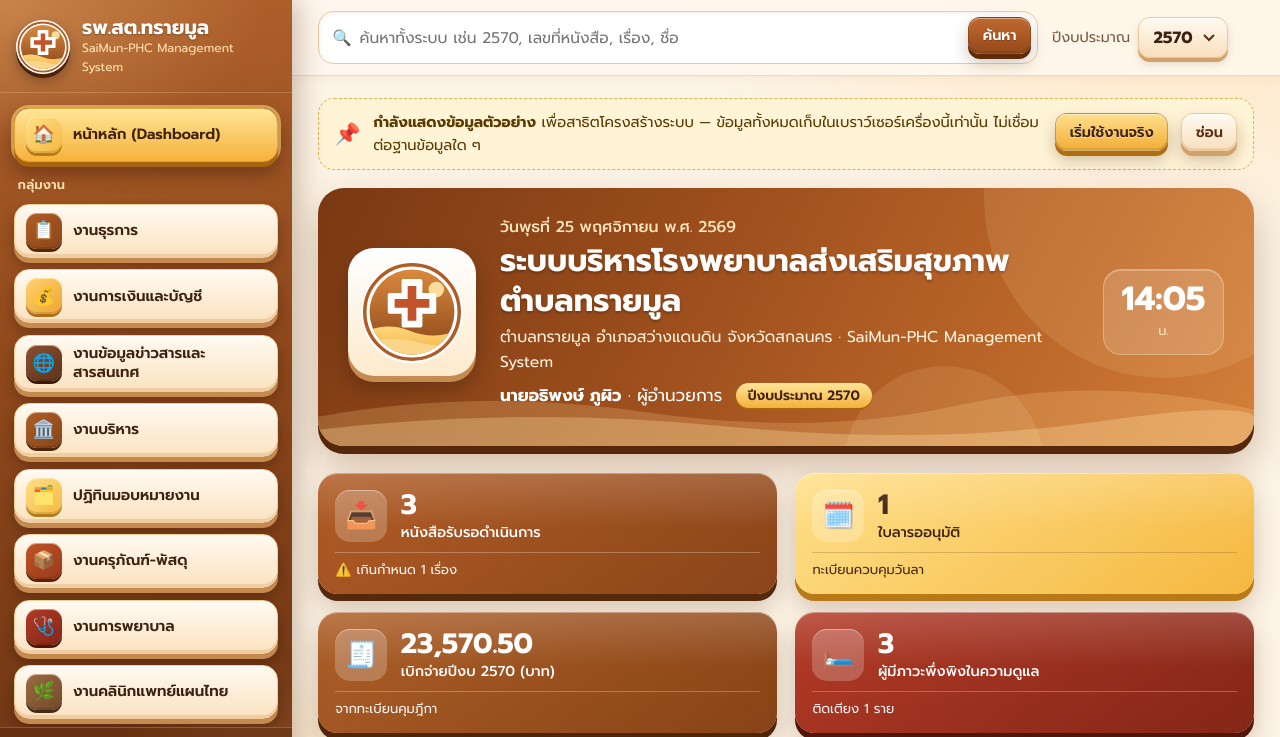
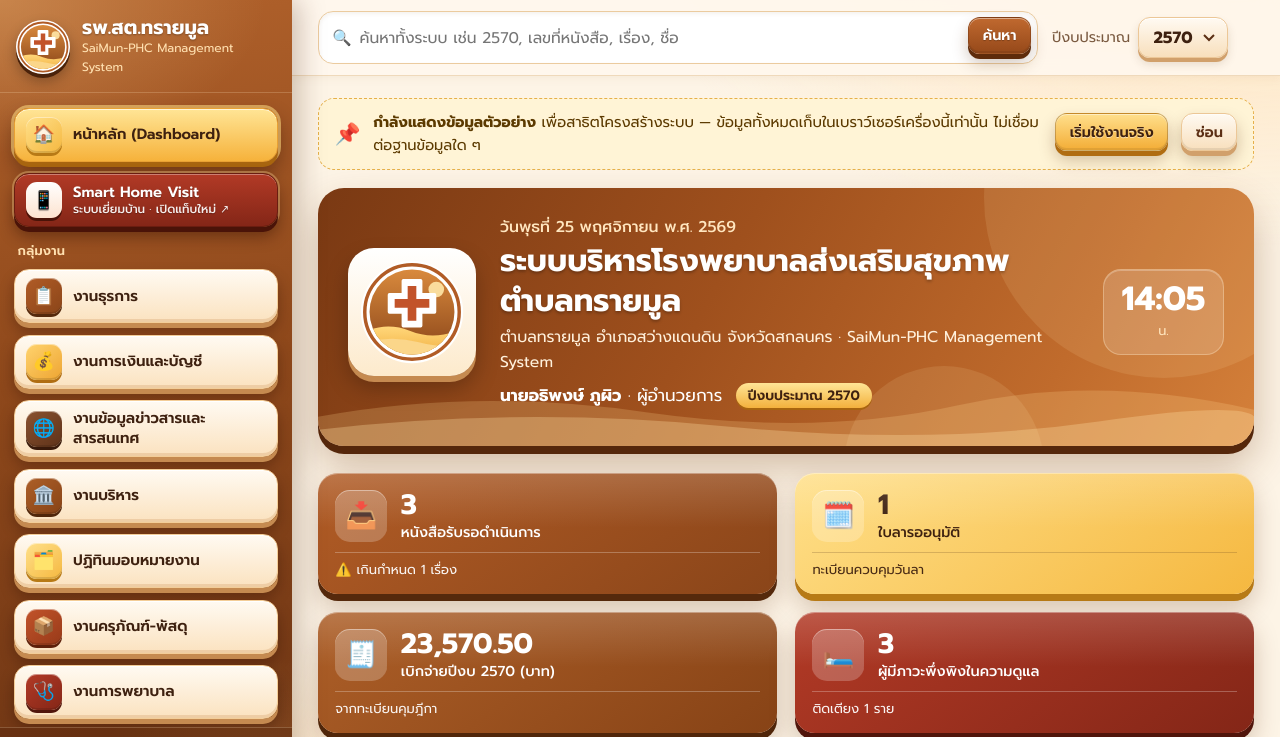
Before and after one commit to Sayemoon-1P/SaiMun-PHC-Management-System, a plain HTML site: page index.html in a window 1280 px wide. Shown: the top 737 px of the page. Drawn offline with Linux system fonts and the light colour scheme.

Commit message:
เพิ่มเมนู Smart Home Visit (ระบบเยี่ยมบ้าน)
ปุ่มเด่นในแถบเมนูด้านข้าง ปุ่มในการ์ดทางลัด และไทล์ในกลุ่มงานเยี่ยมบ้าน
ลิงก์ตั้งค่าได้ที่ SITE.smartHomeVisitUrl ใน config.js

Co-Authored-By: Claude Opus 5.5 <noreply@anthropic.com>

```diff
--- a/assets/css/style.css
+++ b/assets/css/style.css
@@ -109,6 +109,17 @@ h1, h2, h3 { line-height: 1.3; }
 }
 .nav-key .ico { width: 36px; height: 36px; font-size: 1.12rem; border-radius: 11px; }
 .nav-key .lbl { min-width: 0; }
+.nav-key .lbl small { display: block; font-size: .74rem; font-weight: 500; opacity: .92; }
+/* ปุ่ม Smart Home Visit — เด่นกว่าเมนูอื่น */
+.nav-key.shv {
+  color: #fff; text-shadow: 0 1px 1px rgba(0, 0, 0, .3);
+  background: linear-gradient(180deg, #b23a26 0%, #842617 100%); border-color: #6a1d10;
+  box-shadow: 0 5px 0 #4a1308, 0 0 0 2px rgba(255, 215, 150, .35), 0 9px 16px rgba(40, 10, 0, .45), inset 0 1px 0 rgba(255, 255, 255, .35);
+}
+.nav-key.shv:hover { box-shadow: 0 7px 0 #4a1308, 0 0 0 2px rgba(255, 215, 150, .5), 0 12px 20px rgba(40, 10, 0, .5), inset 0 1px 0 rgba(255, 255, 255, .35); }
+.nav-key.shv:active { box-shadow: 0 1px 0 #4a1308, 0 3px 6px rgba(40, 10, 0, .4), inset 0 2px 4px rgba(0, 0, 0, .25); }
+.nav-key.shv .ico { background: linear-gradient(180deg, #fff, #fde3cf); box-shadow: 0 3px 0 #4a1308; }
+.quick .span2 { grid-column: 1 / -1; }
 
 .userbox { position: relative; display: flex; align-items: center; gap: .7rem; padding: .85rem 1rem 1rem; border-top: 1px solid rgba(255, 228, 190, .22); background: rgba(50, 20, 5, .18); }
 .userbox .avatar { width: 40px; height: 40px; border-radius: 50%; display: grid; place-items: center; background: linear-gradient(180deg, #ffe596, #f2ae3a); box-shadow: 0 3px 0 #a8650f; font-size: 1.2rem; flex: none; }
--- a/assets/js/app.js
+++ b/assets/js/app.js
@@ -131,6 +131,7 @@
       </a>
       <nav class="nav" aria-label="เมนูหลัก">
         ${key('#/', '🏠', 't-honey', 'หน้าหลัก (Dashboard)', active === 'home')}
+        ${SITE.smartHomeVisitUrl ? `<a class="nav-key shv" href="${esc(SITE.smartHomeVisitUrl)}" target="_blank" rel="noopener noreferrer"><span class="ico" aria-hidden="true">📱</span><span class="lbl">Smart Home Visit<small>ระบบเยี่ยมบ้าน · เปิดแท็บใหม่ ↗</small></span></a>` : ''}
         <div class="nav-label">กลุ่มงาน</div>
         ${GROUPS.map(g => key('#/group/' + g.key, g.emoji, tone(g.tone), g.title, active === g.key)).join('')}
         <div class="nav-label">ผู้ดูแลระบบ</div>
@@ -274,6 +275,7 @@
       <article class="card t-copper">
         <header class="card-h"><span>⚡ ทางลัด</span></header>
         <div class="card-b quick">
+          ${SITE.smartHomeVisitUrl ? `<a class="b3d danger span2" href="${esc(SITE.smartHomeVisitUrl)}" target="_blank" rel="noopener noreferrer">📱 เปิด Smart Home Visit (ระบบเยี่ยมบ้าน) ↗</a>` : ''}
           <button class="b3d" data-act="add" data-key="incoming">📥 ลงรับหนังสือ</button>
           <button class="b3d gold" data-act="add" data-key="outgoing">📤 ออกเลขหนังสือส่ง</button>
           <button class="b3d" data-act="add" data-key="ttm">💆 จองคิวแผนไทย</button>
--- a/assets/js/config.js
+++ b/assets/js/config.js
@@ -13,6 +13,8 @@ window.SITE = {
   directorTitle: 'ผู้อำนวยการ',
   villages: ['หมู่ 1', 'หมู่ 2', 'หมู่ 3', 'หมู่ 4', 'หมู่ 5', 'หมู่ 6', 'หมู่ 7', 'หมู่ 8'],
   rooms: ['ห้องตรวจโรค', 'ห้อง ER', 'ห้องยา'],
+  /* ลิงก์ระบบเยี่ยมบ้าน Smart Home Visit (ลิงก์สำหรับเจ้าหน้าที่) — ลบหรือเว้นว่าง '' เพื่อซ่อนเมนูนี้ */
+  smartHomeVisitUrl: 'https://script.google.com/macros/s/AKfycbywzKD0pDdi04_ufNimXQm-DJ8l2n8_A6auOeZIl1dp81E-Ls402ERvBx9xsGI1taWIeQ/exec',
   storageKey: 'saimun-phc-v1',
 };
 
@@ -389,6 +391,7 @@ window.SITE = {
     {
       key: 'visit', title: 'งานเยี่ยมบ้านและงานดูแลผู้ป่วยเชิงรุก', emoji: '🏡', tone: 'chestnut',
       items: [
+        ...(SITE.smartHomeVisitUrl ? [{ key: 'smarthv', label: 'Smart Home Visit (ระบบเยี่ยมบ้าน)', emoji: '📱', desc: 'บันทึกการเยี่ยมบ้าน ภาพถ่าย ปักหมุดบ้าน รายงานประจำเดือน (เปิดในแท็บใหม่)', href: SITE.smartHomeVisitUrl }] : []),
         { key: 'visitPlan', label: 'แผนเยี่ยมบ้านเชิงรุกประจำเดือน', emoji: '🗺️', desc: 'วางแผนและติดตามการเยี่ยมบ้าน', schema: { dateKey: 'date', fields: [
           { k: 'date', label: 'วันที่นัดเยี่ยม', type: 'date', req: 1, def: 'today' },
           { k: 'name', label: 'ผู้รับการเยี่ยม', req: 1 },
```
